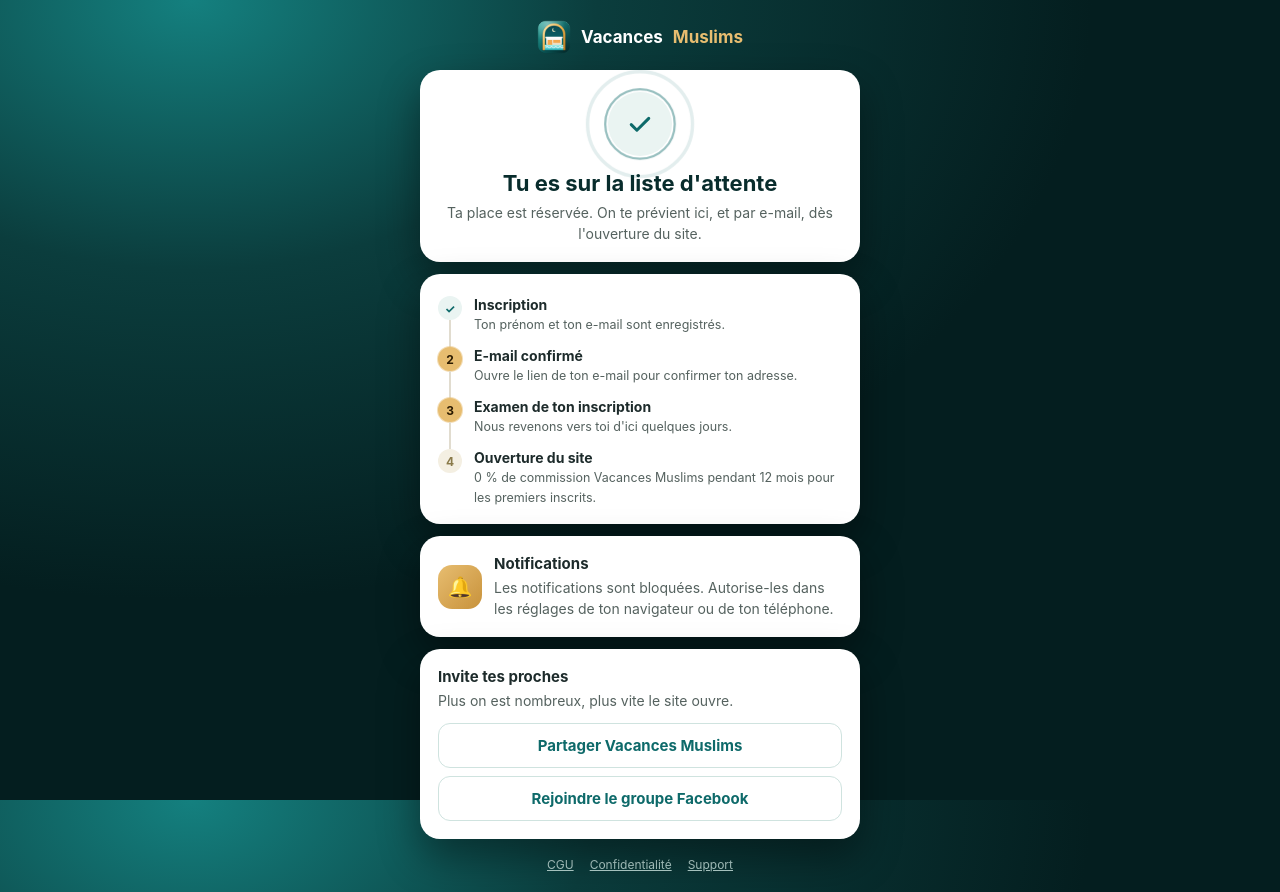
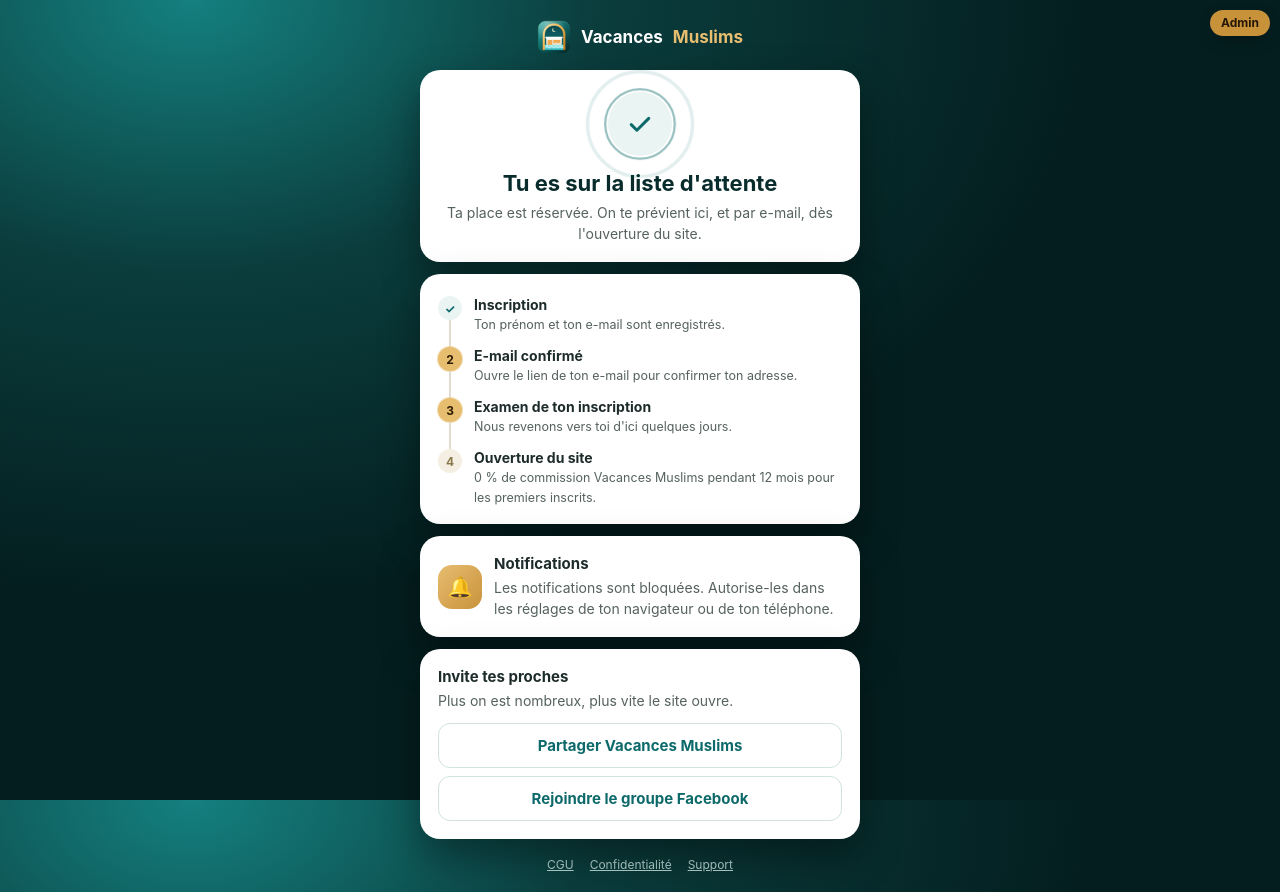
Before and after one commit to baziventillateur/vacancesmuslims, a plain HTML site: page app.html in a window 1280 px wide. Drawn offline with Linux system fonts and the light colour scheme.

Commit message:
App : bouton Admin temporaire visible
Co-Authored-By: Claude Sonnet 5.5 <noreply@anthropic.com>
Claude-Session: https://claude.ai/code/session_013cMX3gL9Zjro24C1N5QqFG

```diff
--- a/app.html
+++ b/app.html
@@ -60,6 +60,8 @@ p{margin:0;font-size:14px;line-height:1.5;color:var(--muted)}
 <script>['gesturestart','gesturechange','gestureend'].forEach(function(e){document.addEventListener(e,function(x){x.preventDefault()})});document.addEventListener('touchmove',function(e){if(e.touches.length>1)e.preventDefault()},{passive:false});var _t=0;document.addEventListener('touchend',function(e){var n=Date.now();if(n-_t<350)e.preventDefault();_t=n},{passive:false});</script>
 </head>
 <body>
+<a id="vm-admin-tmp" href="/admin.html" style="position:fixed;top:max(10px,env(safe-area-inset-top));right:10px;z-index:60;background:#C8923B;color:#241705;font:700 12px/1 Inter,system-ui,sans-serif;padding:7px 11px;border-radius:99px;text-decoration:none;box-shadow:0 6px 16px -6px rgba(0,0,0,.5)">Admin</a>
+<!-- TEMPORAIRE : à retirer -->
 <div class="brand"><img src="assets/icon-192.png" alt="" width="34" height="34">Vacances <span>Muslims</span></div>
 <main class="wrap">
 
```
